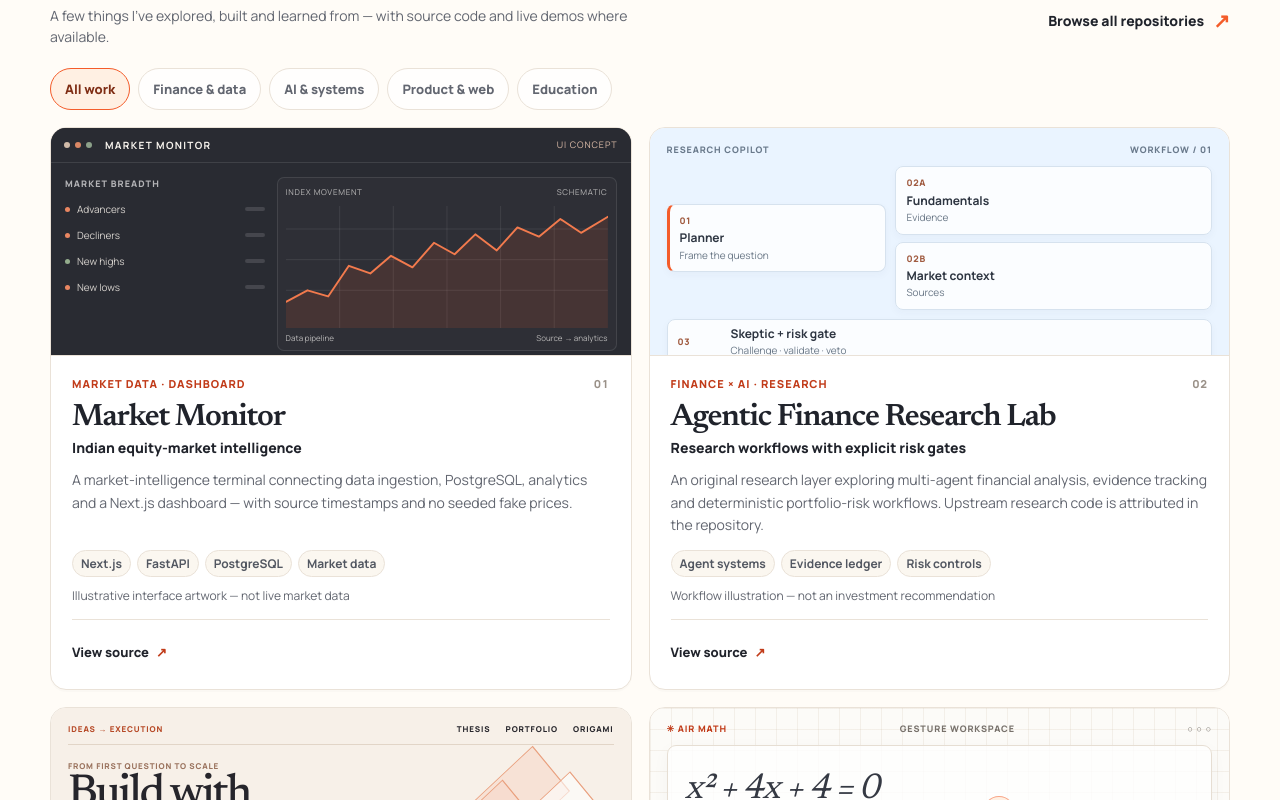
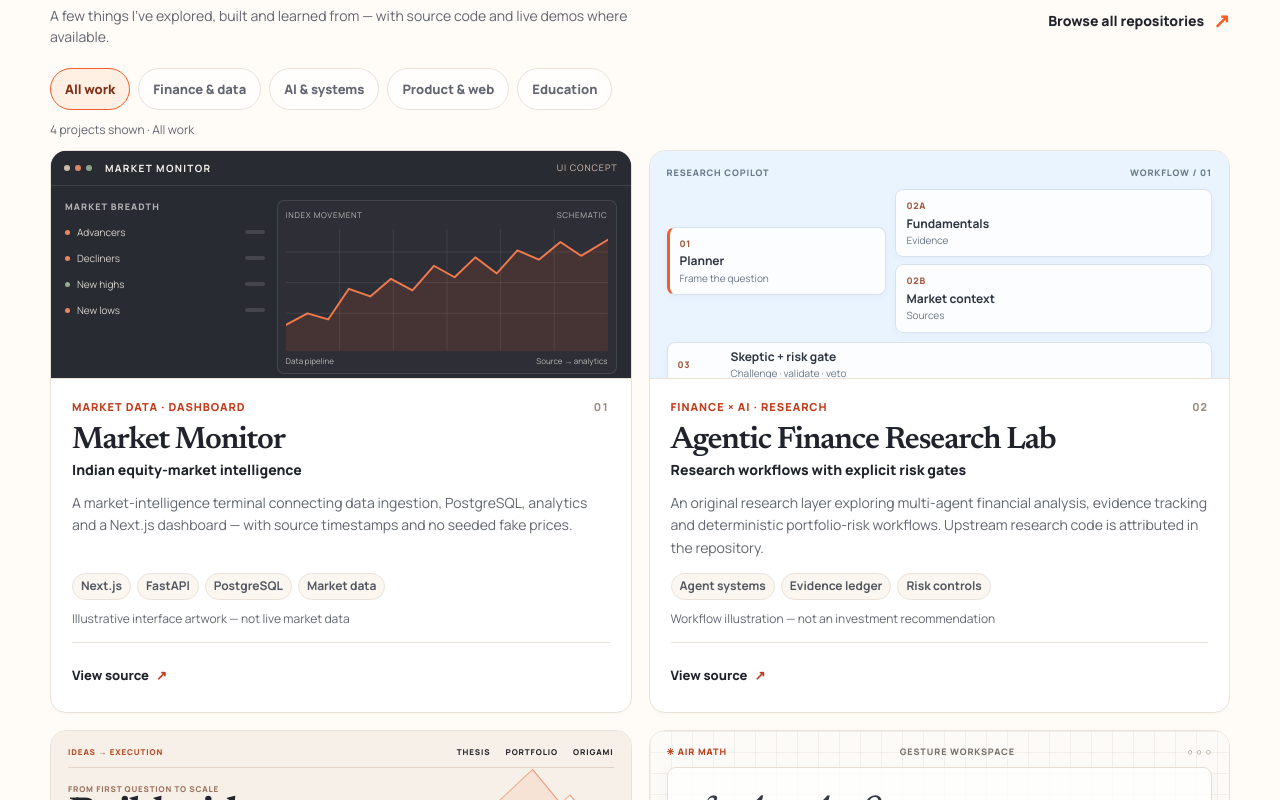
Before and after one commit to aman482006-beep/MY-WEBSITE, a Next.js app: page / in a window 1280 px wide. Shown: the part 1020-1820 px from the top of the page. Built offline with nearby package versions, Linux system fonts and the light colour scheme; no server answers.

Commit message:
polish(projects): add filter status and restrained hover feedback

```diff
--- a/src/app/globals.css
+++ b/src/app/globals.css
@@ -832,3 +832,12 @@
 @media (prefers-reduced-motion: reduce) {
   .aj-project-filter, .aj-project-card, .aj-project-actions a span { transition: none; }
 }
+
+.aj-project-filter-summary { margin: -5px 0 11px; color: var(--aj-muted); font-size: 12px; line-height: 1.4; }
+@media (prefers-reduced-motion: no-preference) and (hover: hover) and (pointer: fine) {
+  .aj-project-card:hover { translate: 0 -3px; }
+  .aj-project-card:focus-within { translate: 0 -2px; }
+}
+@media (prefers-reduced-motion: reduce) {
+  .aj-project-card { translate: none; }
+}
--- a/src/components/sections/project-showcase.tsx
+++ b/src/components/sections/project-showcase.tsx
@@ -133,7 +133,8 @@
             </button>
           ))}
         </div>
-        <div className="aj-project-grid" aria-live="polite" aria-relevant="additions removals">
+        <p className="aj-project-filter-summary" role="status">{visible.length} {visible.length === 1 ? "project" : "projects"} shown · {activeFilter}</p>
+        <div className="aj-project-grid">
           {visible.map((project, index) => (
             <article className={"aj-project-card aj-project-card-" + project.visual} key={project.id}>
               <ProjectArtwork visual={project.visual} />
```
